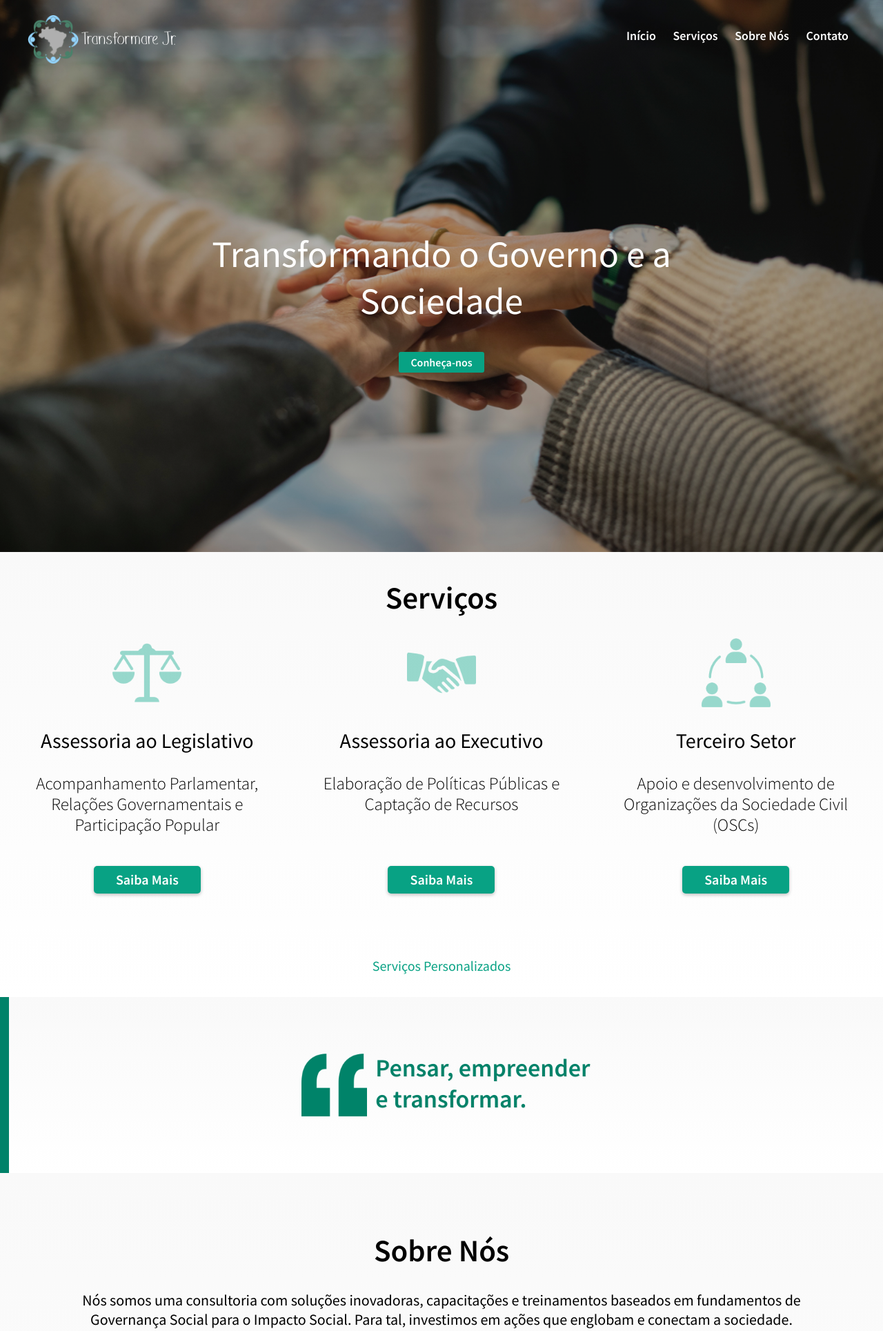
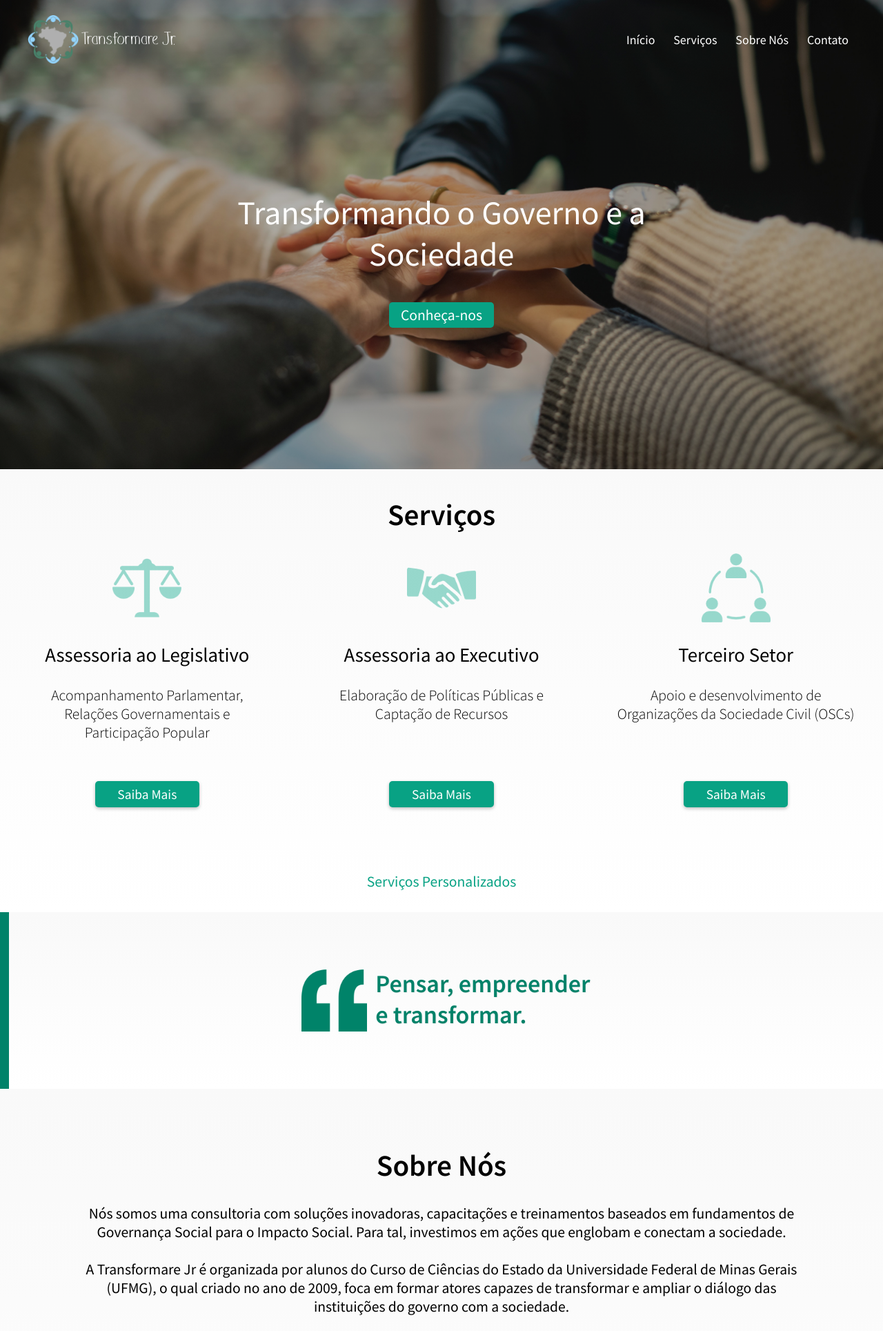
Before and after one commit to citi-onboarding/TransformareJr, a Django app: page / in a window 1280 px wide. Shown: the top 1929 px of the page at 69% size. Run offline with Django 3.2, Linux system fonts and the light colour scheme.

Commit message:
älterações em tamanhos de fontes e botoes

```diff
--- a/core/templates/index.html
+++ b/core/templates/index.html
@@ -49,7 +49,7 @@
         </div>
         <div class="text" id="text_banner"> Transformando o Governo e a Sociedade</div>
         <div class="button_banner">
-            <a href="#SobreNos" class=" scroll color_text">Conheça-nos</a>
+            <a href="#SobreNos" class="scroll color_text">Conheça-nos</a>
         </div>
     </div>
 
@@ -294,8 +294,8 @@
     <!--CONTATO-->
 
     <div class="back" id="Contato">
-        <div class="text">Contato</div>
-        <form class="formulario" autocomplete="off">
+        <div class="cabeçalho-seçao">Contato</div>
+        <form method="POST" class="formulario" autocomplete="off">
             <div class="container">
                 <div class="form1">
                     <input class="user" type="text" name="nome" placeholder="Nome" id="nome">
--- a/static/css/index.css
+++ b/static/css/index.css
@@ -2,6 +2,7 @@
     margin: 0; /*remove a margem do site*/
     padding: 0px;
     font-family: 'Source Sans Pro', sans-serif;
+    font-size: 24px;
 }
 
 a {
@@ -11,7 +12,7 @@
 
 .cabeçalho-seçao {
     font-weight: 600;
-    font-size: 45px;
+    font-size: 1.8em;
     text-align: center;
     letter-spacing: -2%;
     margin-top: 0;
@@ -33,7 +34,7 @@
     align-items: center;
     position: relative;
     width: 100vw;
-    height: 100vh;
+    height: 85vh;
     background: linear-gradient( rgba(0,0,0,.3),rgba(0,0,0,.3)),url("../../static/img/banner.jpg");
     background-size: cover;
     background-position: center center;
@@ -62,9 +63,8 @@
     padding-right: 10px;
     display: inline-block;
     text-decoration: none;
-    font-family: 'Source Sans Pro', sans-serif;
-    font-weight: 600;
-    font-size: 18px;
+    font-weight: 400;
+    font-size: 0.75em;
     color: #ffff;
     text-decoration-color: #ffffff;
 }
@@ -92,24 +92,22 @@
     justify-content: center;
     margin-top: 73px;
     color: white;
-    font-size: 54px;
+    font-size: 2em;
     font-weight: 400;
     font-family:'Source Sans Pro', sans-serif;
     text-align: center;
-    top: 41%;
-    left: 21%;
-    width: 59%;
+    width: 60%;
 }
 .style{
     margin-right: 4px;
     margin-left: 3px;
     font-family:'Putumayo', sans-serif;
-    font-size: 24px;
+    font-size: 1em;
     color: #ffff;
 }
 .style2{
     font-family: 'Putumayo', sans-serif;
-    font-size: 27px;
+    font-size: 1.1em;
     color: #ffff;
 }
 @font-face{
@@ -121,13 +119,13 @@
     flex-direction: column;
     justify-content: center;
     align-items: center;
-    width: 124px;
-    height: 30px;
+    width: 4cm;
+    height: 1cm;
     background-color:rgba(8,162,132,1.8);
     color: #ffff;
-    font-family: 'Source Sans Pro', sans-serif;
-    font-weight: 600;
-    border-radius: 3px;
+    font-weight: 400;
+    font-size: 0.9em;
+    border-radius: 5px;
     margin-top: 40px;
     text-decoration: none;
 }
@@ -200,8 +198,7 @@
     position: absolute;
     text-align: center;
     font-weight: 400;
-    font-size: 30px;
-    line-height: 36px;
+    font-size: 1.2em;
     top: 100px;
 }
 
@@ -209,20 +206,19 @@
     position: absolute;
     text-align: center;
     font-weight: 300;
-    font-size: 25px;
-    line-height: 30px;
+    font-size: 0.9em;
     top: 170px;
 }
 
 .serv-botao {
-    width: 155px;
-    height: 40px;
+    width: 4cm;
+    height: 1cm;
     position: absolute;
     display: flex;
     flex-direction: column;
     justify-content: center;
-    font-weight: 600;
-    font-size: 20px;
+    font-weight: 400;
+    font-size: 0.9em;
     color: #ffffff;
     top: 330px;
 }
@@ -255,9 +251,8 @@
     width: 100%;
     height: 0;
     border-radius: 0;
-    font-weight: 600;
-    font-size: 20px;
     font-weight: 400;
+    font-size: 0.9em;
     color: #08A284;
     text-align: center;
 }
@@ -459,11 +454,12 @@
             user-select: none;
     -webkit-transition: all 0.5s cubic-bezier(0.23, 1, 0.32, 1);
     transition: all 0.5s cubic-bezier(0.23, 1, 0.32, 1);
-    width: 155px;
-    height: 40px;
+    width: 4cm;
+    height: 1cm;
     border-radius: 5px;
     color: #ffffff;
-    font-weight: 600;
+    font-weight: 400;
+    font-size: 0.9em;
   }
   .modal__trigger--active {
     z-index: 10;
@@ -630,7 +626,7 @@
 
 #texto-sobrenos {
     text-align: center;
-    font-size: 22px;
+    font-size: 0.9em;
     letter-spacing: -2%;
     margin-bottom: 6%;
 }
@@ -718,17 +714,18 @@
     background-position: center center;
     background-repeat: no-repeat;
 }
+/*
 .text{
     display: flex;
     justify-content: center;
     align-items: center;
     margin-top: 40px;
-    font-family: 'Source Sans Pro', sans-serif;
     font-weight: 600;
     color: #000000;
     text-align: center;
     font-size: 45px;
 }
+*/
 .container{
     display: flex;
     flex-direction: row;
```
Also changed, not shown: other parts of static/css/index.css (+12 -16 lines).
